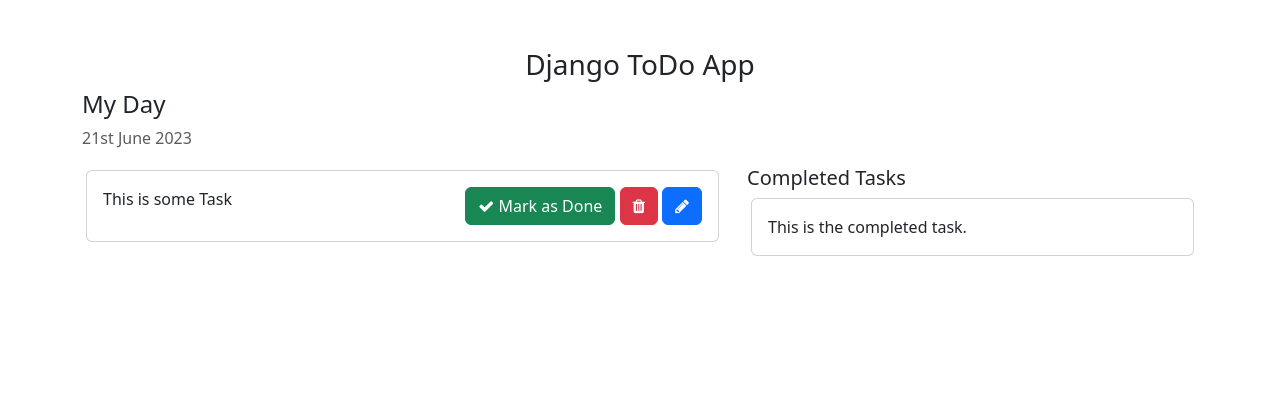
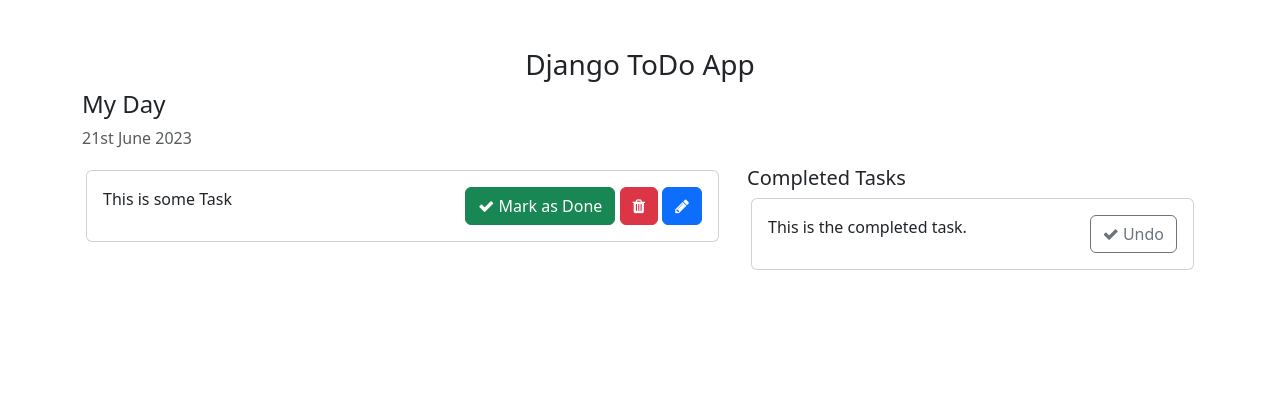
Before and after one commit to rivka-levit/todo-list, a Django app: page /today/ in a window 1280 px wide. Shown: the top 405 px of the page. Run offline with Django 4.2, Linux system fonts and the light colour scheme.

Commit message:
undo btn

```diff
--- a/today/templates/today/today.html
+++ b/today/templates/today/today.html
@@ -26,6 +26,9 @@
             <div class="card m-1">
                 <div class="card-body">
                     This is the completed task.
+                    <span style="position: relative; float: right;">
+                        <button class="btn btn-outline-secondary" type="button" name="undo"><i class="fa fa-check"></i> Undo</button>
+                    </span>
                 </div>
             </div>
         </div>
```
